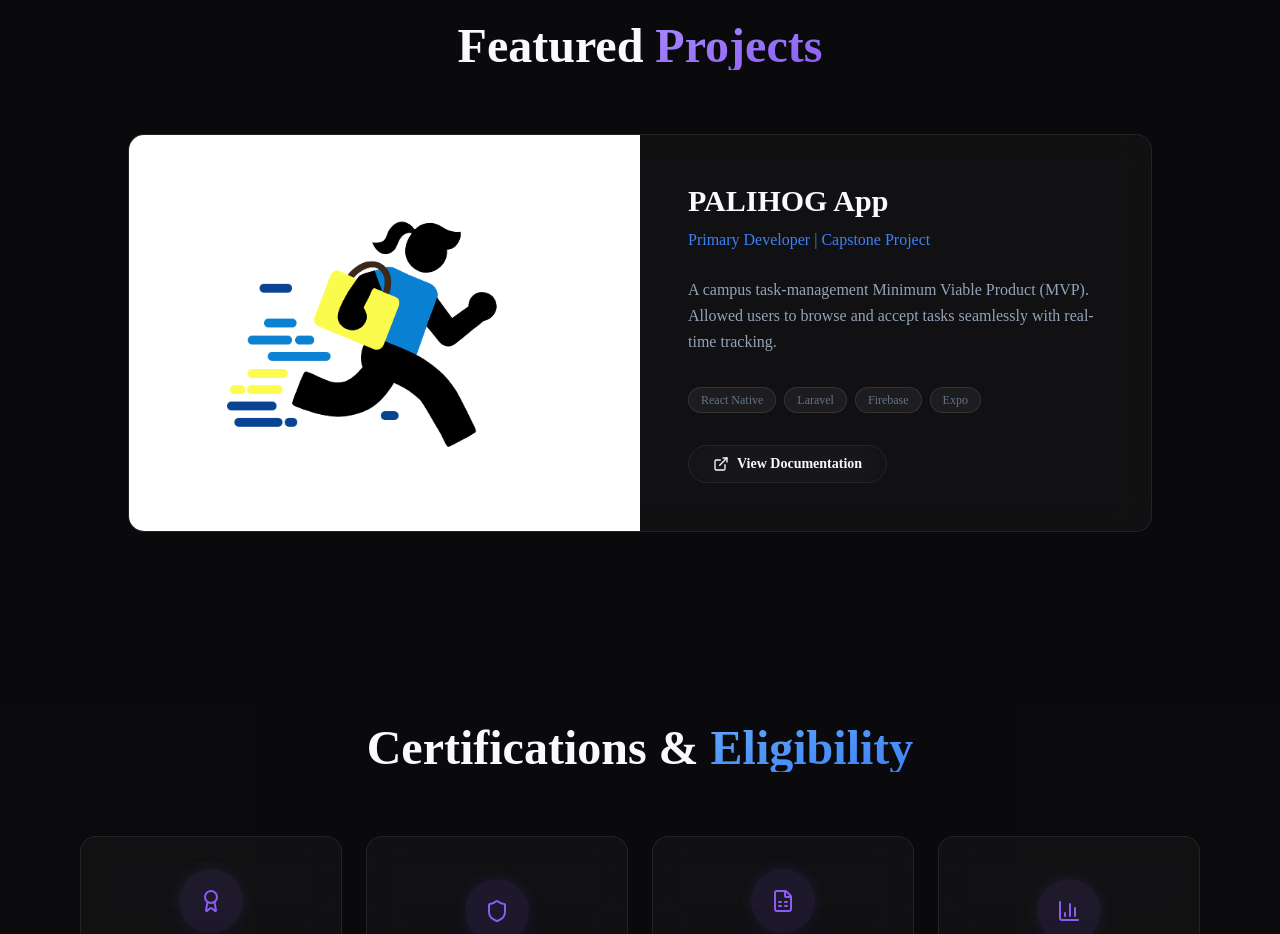
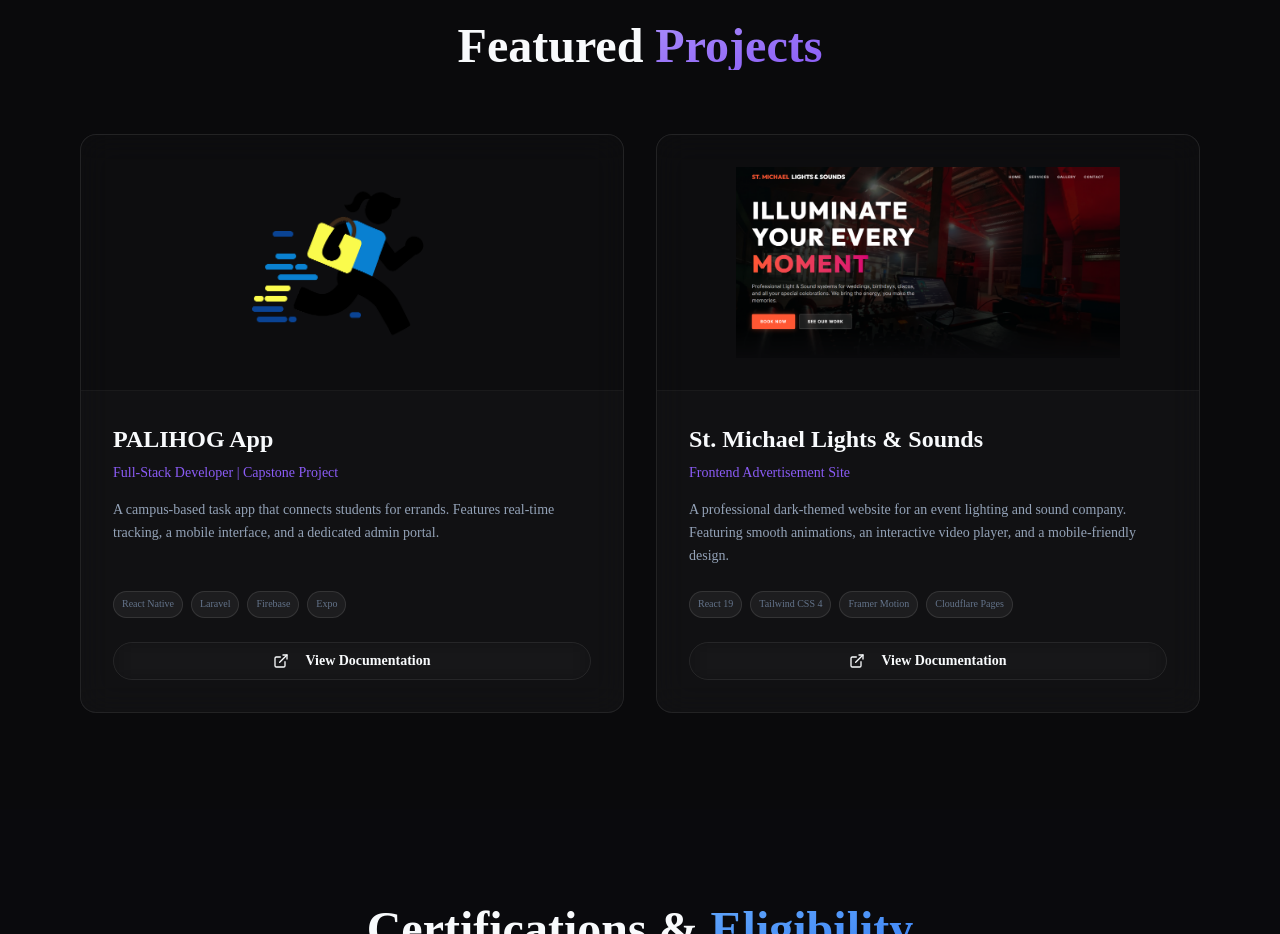
Before and after one commit to MichaelJohnDE/Portfolio, a React (Vite) app: page / in a window 1280 px wide. Shown: the part 3360-4294 px from the top of the page. Built offline with nearby package versions, Linux system fonts and the light colour scheme.

Commit message:
Added new project

```diff
--- a/public/palihog-docs.html
+++ b/public/palihog-docs.html
@@ -27,7 +27,7 @@
 
     <nav class="navbar scrolled transition-all" id="navbar">
         <div class="container nav-container">
-            <a href="index.html" class="logo" style="display:flex; align-items:center; gap:0.5rem; font-size:1.2rem;">
+            <a href="index.html?skipLoading=true" class="logo" style="display:flex; align-items:center; gap:0.5rem; font-size:1.2rem;">
                 <i class="fas fa-arrow-left"></i> Back to Portfolio
             </a>
         </div>
--- /dev/null
+++ b/public/stmichael-docs.html
@@ -0,0 +1,130 @@
+<!DOCTYPE html>
+<html lang="en" class="scroll-smooth">
+
+<head>
+    <meta charset="UTF-8">
+    <meta name="viewport" content="width=device-width, initial-scale=1.0">
+    <title>St. Michael Lights & Sounds | MJDE.</title>
+    <!-- Custom Favicon -->
+    <link rel="icon" type="image/svg+xml" href="assets/favicon.svg">
+    <!-- Google Fonts -->
+    <link rel="preconnect" href="https://fonts.googleapis.com">
+    <link rel="preconnect" href="https://fonts.gstatic.com" crossorigin>
+    <link href="https://fonts.googleapis.com/css2?family=Outfit:wght@300;400;500;600;700;800&display=swap"
+        rel="stylesheet">
+    <!-- Devicon for Tech Logos -->
+    <link rel="stylesheet" type='text/css' href="https://cdn.jsdelivr.net/gh/devicons/devicon@latest/devicon.min.css" />
+    <!-- Font Awesome for Icons -->
+    <link rel="stylesheet" href="https://cdnjs.cloudflare.com/ajax/libs/font-awesome/6.4.0/css/all.min.css">
+    <!-- Custom CSS -->
+    <link rel="stylesheet" href="css/style.css">
+</head>
+
+<body>
+    <!-- Background Elements -->
+    <div class="bg-shape bg-shape-1"></div>
+    <div class="bg-shape bg-shape-2"></div>
+
+    <nav class="navbar scrolled transition-all" id="navbar">
+        <div class="container nav-container">
+            <a href="index.html?skipLoading=true" class="logo" style="display:flex; align-items:center; gap:0.5rem; font-size:1.2rem;">
+                <i class="fas fa-arrow-left"></i> Back to Portfolio
+            </a>
+        </div>
+    </nav>
+
+    <section class="section" style="padding-top: 8rem; min-height: 100vh;">
+        <div class="container">
+            <h1 class="section-title fade-in-up">St. Michael <span
+                    class="gradient-text gradient-secondary">Lights & Sounds</span></h1>
+            <p class="text-center text-muted mb-4 fade-in-up"
+                style="text-align: center; max-width: 900px; margin: 0 auto 2rem auto; font-size: 1.1rem;">
+                <strong>St. Michael Lights & Sounds</strong> is a premium, high-impact advertisement platform designed for a professional audio-visual rental company. This project focuses on high-end nocturnal aesthetics, smooth animations, and a seamless cross-platform user experience, delivering an immersive "live event" vibe to potential clients.
+            </p>
+
+
+
+            <!-- Tech Stack Logos -->
+            <div class="mb-4 fade-in-up delay-1" style="margin-bottom: 4rem; text-align: center; background: var(--bg-glass); padding: 1.25rem; border-radius: 12px; border: 1px solid var(--border-glass); max-width: 900px; margin-left: auto; margin-right: auto;">
+                <h3 style="font-size: 1rem; margin-bottom: 1rem; color: var(--text-secondary); text-transform: uppercase; letter-spacing: 1px;">Powered By</h3>
+                <div style="display: flex; flex-wrap: wrap; justify-content: center; align-items: center; gap: 1.5rem; font-size: 2.25rem; filter: drop-shadow(0 2px 5px rgba(0,0,0,0.3)); transition: var(--transition-base);">
+                    <i class="devicon-react-original colored" title="React 19" style="transition: transform 0.2s;" onmouseover="this.style.transform='scale(1.1)'" onmouseout="this.style.transform='scale(1)'"></i>
+                    <i class="devicon-tailwindcss-original colored" title="Tailwind CSS v4" style="transition: transform 0.2s;" onmouseover="this.style.transform='scale(1.1)'" onmouseout="this.style.transform='scale(1)'"></i>
+                    <i class="devicon-vitejs-plain colored" title="Vite 8" style="transition: transform 0.2s;" onmouseover="this.style.transform='scale(1.1)'" onmouseout="this.style.transform='scale(1)'"></i>
+                    <i class="devicon-cloudflare-plain colored" title="Cloudflare Pages" style="transition: transform 0.2s;" onmouseover="this.style.transform='scale(1.1)'" onmouseout="this.style.transform='scale(1)'"></i>
+                   <span title="Framer Motion" style="font-family: var(--font-primary, 'Outfit', sans-serif); font-weight: 800; font-size: 1.25rem; letter-spacing: 1px; color: #fff; transition: transform 0.2s; cursor: default;" onmouseover="this.style.transform='scale(1.1)'" onmouseout="this.style.transform='scale(1)'">FRAMER MOTION</span>
+                </div>
+            </div>
+
+            <!-- Technical Details -->
+            <div class="mb-4 fade-in-up delay-2" style="margin-bottom: 4rem;">
+                <h2 style="font-size: 2rem; margin-bottom: 1.5rem; text-align: center;">Technical <span
+                        class="gradient-text gradient-primary">Architecture</span></h2>
+
+                <div style="display: grid; grid-template-columns: repeat(auto-fit, minmax(300px, 1fr)); gap: 2rem;">
+
+                    <!-- Video Player Section -->
+                    <div class="glass-card" style="padding: 1.5rem; border-radius: 12px;">
+                        <h3 style="color: #0ea5e9; margin-bottom: 1rem; font-size: 1.2rem;"><i
+                                class="fas fa-video"></i> Video Player</h3>
+                        <ul class="timeline-list text-sm">
+                            <li><strong>YouTube Integration:</strong> Uses the official YouTube player for high-quality video playback.</li>
+                            <li><strong>Play on Scroll:</strong> Automatically starts playing (muted) when you scroll to the video section.</li>
+                            <li><strong>Mobile Friendly:</strong> Switch to a popup video on phones to save space and make it easier to watch.</li>
+                        </ul>
+                    </div>
+
+                    <!-- Animations Section -->
+                    <div class="glass-card" style="padding: 1.5rem; border-radius: 12px;">
+                        <h3 style="color: #3b82f6; margin-bottom: 1rem; font-size: 1.2rem;"><i
+                                class="fas fa-wave-square"></i> Smooth Animations</h3>
+                        <ul class="timeline-list text-sm">
+                            <li><strong>Soundwave Effects:</strong> Simple, moving shapes that give the site a "live event" feeling.</li>
+                            <li><strong>Interactive Design:</strong> Hover effects and transitions that make the site feel responsive.</li>
+                            <li><strong>Fast Performance:</strong> Optimized to run smoothly on both computers and mobile devices.</li>
+                        </ul>
+                    </div>
+
+                    <!-- Hosting Section -->
+                    <div class="glass-card" style="padding: 1.5rem; border-radius: 12px;">
+                        <h3 style="color: #8b5cf6; margin-bottom: 1rem; font-size: 1.2rem;"><i
+                                class="fas fa-bolt"></i> Fast Hosting</h3>
+                        <ul class="timeline-list text-sm">
+                            <li><strong>Cloudflare Pages:</strong> Hosted on a fast global network for quick loading times.</li>
+                            <li><strong>Instant Updates:</strong> Brand assets like the logo update immediately for all users.</li>
+                            <li><strong>Modern Build:</strong> Built with React and Vite for a clean, stable website codebase.</li>
+                        </ul>
+                    </div>
+                </div>
+            </div>
+
+            <!-- Project Preview Section -->
+            <h2 class="fade-in-up delay-1" style="font-size: 2rem; margin-bottom: 1.5rem; text-align: center;">Live <span
+                    class="gradient-text gradient-primary">Preview</span></h2>
+
+            <div class="fade-in-up delay-2" style="margin-bottom: 4rem; text-align: center;">
+                <div class="glass-card hover-lift" style="max-width: 1000px; margin: 0 auto; padding: 1rem;">
+                    <img src="assets/images/stmichael_preview.png" alt="St. Michael Lights & Sounds Preview" class="docs-img" style="width: 100%;">
+                </div>
+                <div style="margin-top: 3rem;">
+                    <a href="https://stmichaelpro.qzz.io/" target="_blank" class="btn btn-primary">
+                        <i class="fas fa-external-link-alt"></i> Visit Live Website
+                    </a>
+                </div>
+            </div>
+        </div>
+    </section>
+
+    <!-- Image Modal -->
+    <div id="imageModal" class="modal">
+        <span class="modal-close">&times;</span>
+        <img class="modal-content" id="modalImg" alt="Expanded image">
+    </div>
+
+    <!-- Scripts -->
+    <script src="https://cdnjs.cloudflare.com/ajax/libs/three.js/r134/three.min.js"></script>
+    <script src="js/three-bg.js"></script>
+    <script src="js/script.js"></script>
+</body>
+
+</html>
--- a/src/components/Projects.jsx
+++ b/src/components/Projects.jsx
@@ -6,16 +6,29 @@ const Projects = () => {
   const projects = [
     {
       title: "PALIHOG App",
-      subtitle: "Primary Developer | Capstone Project",
-      description: "A campus task-management Minimum Viable Product (MVP). Allowed users to browse and accept tasks seamlessly with real-time tracking.",
+      subtitle: "Full-Stack Developer | Capstone Project",
+      description: "A campus-based task app that connects students for errands. Features real-time tracking, a mobile interface, and a dedicated admin portal.",
       image: "assets/images/asdLogo.png",
       tags: ["React Native", "Laravel", "Firebase", "Expo"],
       details: [
-        "Built mobile app using React Native for user interactions and real-time location tracking.",
-        "Developed web-based admin portal using Laravel.",
-        "Integrated Firebase for real-time data synchronization."
+        "Built a mobile app for students to post and accept campus tasks.",
+        "Developed a web-based admin portal for managing users and tasks.",
+        "Used Firebase for real-time status updates and location tracking."
       ],
       link: "palihog-docs.html"
+    },
+    {
+      title: "St. Michael Lights & Sounds",
+      subtitle: "Frontend Advertisement Site",
+      description: "A professional dark-themed website for an event lighting and sound company. Featuring smooth animations, an interactive video player, and a mobile-friendly design.",
+      image: "assets/images/stmichael_preview.png",
+      tags: ["React 19", "Tailwind CSS 4", "Framer Motion", "Cloudflare Pages"],
+      details: [
+        "Designed a 'Nocturnal' dark theme that fits the event industry vibe.",
+        "Added a smart video player that starts playing when users scroll to it.",
+        "Included smooth soundwave animations for a more interactive experience."
+      ],
+      link: "stmichael-docs.html"
     }
   ]
 
@@ -31,41 +44,41 @@ const Projects = () => {
           Featured <span className="gradient-text gradient-secondary">Projects</span>
         </motion.h2>
 
-        <div className="max-w-5xl mx-auto">
+        <div className="grid grid-cols-1 md:grid-cols-2 gap-8 max-w-6xl mx-auto">
           {projects.map((project, idx) => (
             <motion.div
               key={project.title}
               initial={{ opacity: 0, y: 30 }}
               whileInView={{ opacity: 1, y: 0 }}
               viewport={{ once: true }}
-              className="glass-card overflow-hidden grid grid-cols-1 lg:grid-cols-2"
+              className="glass-card overflow-hidden flex flex-col h-full"
             >
-              <div className="p-12 bg-white flex items-center justify-center min-h-[300px]">
+              <div className="p-8 bg-black/20 flex items-center justify-center h-64 border-b border-white/5">
                 <img
                   src={project.image}
                   alt={project.title}
-                  className="w-full h-auto max-h-[300px] object-contain transition-transform duration-500 hover:scale-105"
+                  className="w-full h-full object-contain transition-transform duration-500 hover:scale-105"
                 />
               </div>
 
-              <div className="p-12 flex flex-col justify-center">
-                <h3 className="text-3xl font-bold mb-2">{project.title}</h3>
-                <p className="text-primary font-medium mb-6">{project.subtitle}</p>
-                <p className="text-text-secondary mb-8 leading-relaxed">
+              <div className="p-8 flex flex-col flex-grow">
+                <h3 className="text-2xl font-bold mb-2">{project.title}</h3>
+                <p className="text-secondary font-medium mb-4 text-sm">{project.subtitle}</p>
+                <p className="text-text-secondary mb-6 leading-relaxed text-sm flex-grow">
                   {project.description}
                 </p>
 
-                <div className="flex flex-wrap gap-2 mb-8">
+                <div className="flex flex-wrap gap-2 mb-6">
                   {project.tags.map(tag => (
-                    <span key={tag} className="px-3 py-1 bg-white/5 border border-white/10 rounded-full text-xs text-text-muted">
+                    <span key={tag} className="px-2 py-1 bg-white/5 border border-white/10 rounded-full text-[10px] text-text-muted">
                       {tag}
                     </span>
                   ))}
                 </div>
 
                 <div className="flex gap-4">
-                  <a href={project.link} className="btn btn-outline py-2 px-6 text-sm">
-                    <ExternalLink size={16} /> View Documentation
+                  <a href={project.link} className="btn btn-outline py-2 px-6 text-sm w-full justify-center">
+                    <ExternalLink size={16} className="mr-2" /> View Documentation
                   </a>
                 </div>
               </div>
--- a/src/index.css
+++ b/src/index.css
@@ -7,10 +7,10 @@
     --bg-main: #0a0a0c;
     --bg-secondary: #0f0f13;
     --primary: #3b82f6;
-    --secondary: #8b5cf6;
+    --secondary: #a78bfa;
     --text-primary: #f8fafc;
-    --text-secondary: #94a3b8;
-    --text-muted: #64748b;
+    --text-secondary: #cbd5e1;
+    --text-muted: #94a3b8;
   }
 
   html {
```
Also changed, not shown: src/App.jsx (+14 -1 lines), public/assets/images/stmichael_preview.png (added).
